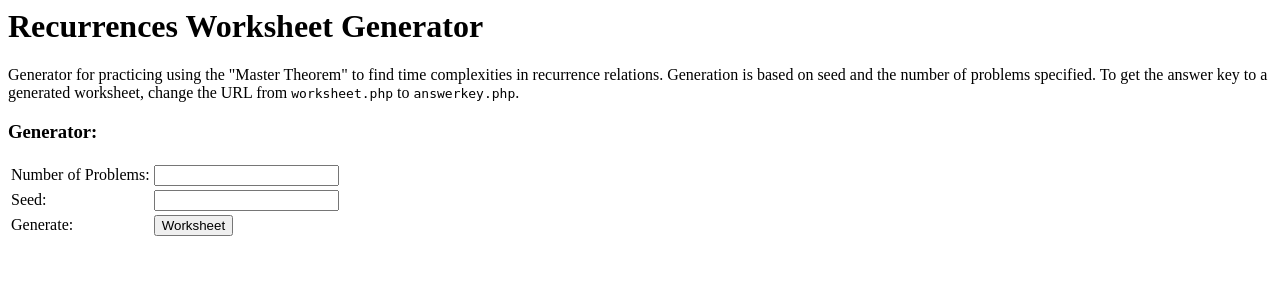
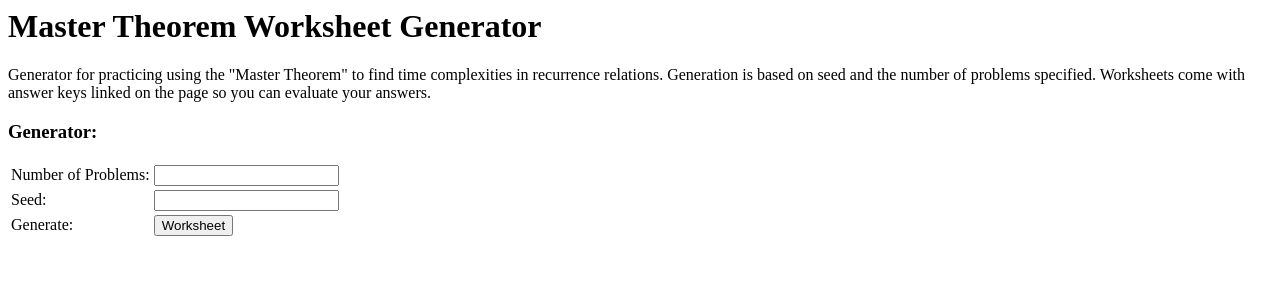
Before and after one commit to iDestyKK/master_theorem_generator, a PHP site: page / in a window 1280 px wide. Shown: the top 300 px of the page. Run offline with PHP 8.4, Linux system fonts and the light colour scheme.

Commit message:
Renamed from "Recurrences" to "Master Theorem" generator

```diff
--- a/index.php
+++ b/index.php
@@ -1,16 +1,15 @@
 <html>
 	<head>
-		<title>Recurrence Worksheet Generator</title>
+		<title>Master Theorem Worksheet Generator</title>
 	</head>
 
 	<body>
-		<h1>Recurrences Worksheet Generator</h1>
+		<h1>Master Theorem Worksheet Generator</h1>
 		<p>
 			Generator for practicing using the "Master Theorem" to find time
 			complexities in recurrence relations. Generation is based on seed
-			and the number of problems specified. To get the answer key to a
-			generated worksheet, change the URL from <code>worksheet.php</code>
-			to <code>answerkey.php</code>.
+			and the number of problems specified. Worksheets come with answer
+			keys linked on the page so you can evaluate your answers.
 		</p>
 
 		<h3>Generator:</h3>
```
